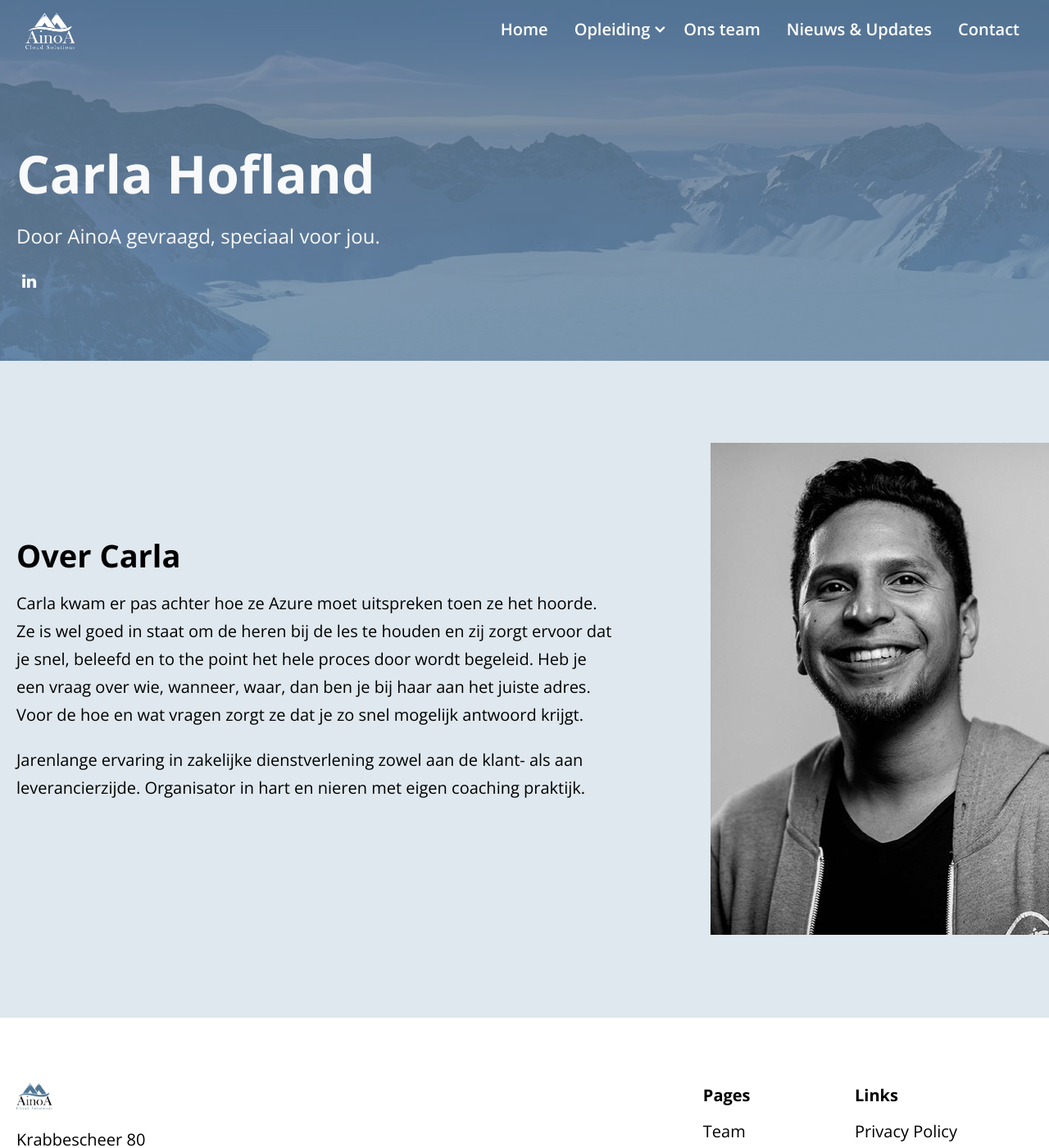
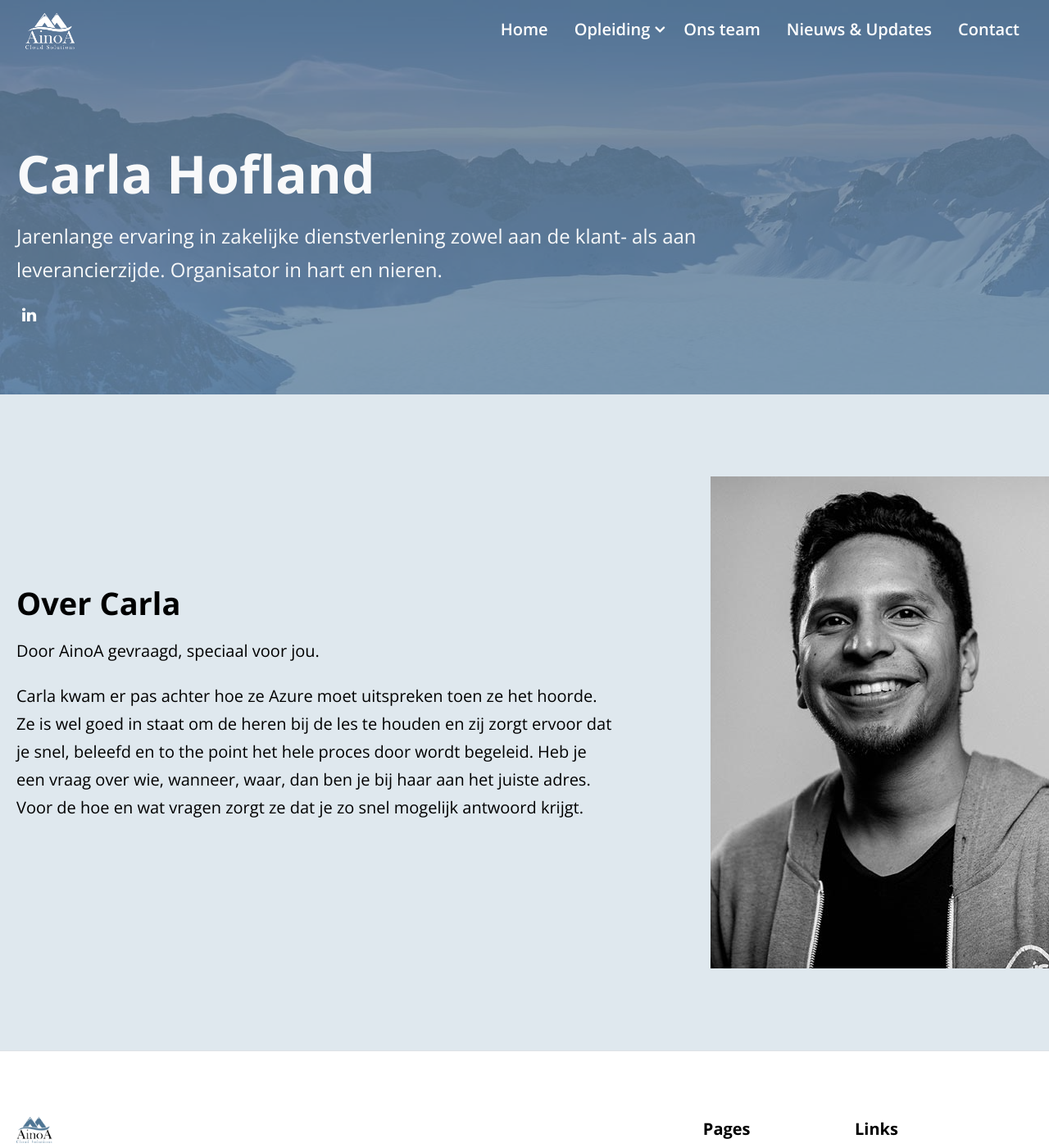
Before and after one commit to Dimtemp/ainoawebsite, a Jekyll site: the page built from _teams/carla-hofland.html, in a window 1280 px wide and 1400 px high. Shown: the whole window at 82% size. Built offline with Jekyll 4.4.1, drawn with Linux system fonts in a browser that asks for light colours.

Commit message:
Update carla-hofland.html

```diff
--- a/_teams/carla-hofland.html
+++ b/_teams/carla-hofland.html
@@ -17,9 +17,9 @@ website_link: #
 
 <ul class="feature-listing-style-2">
   <li>
+    <p class="text">Door AinoA gevraagd, speciaal voor jou.</p>
+  </li>
+  <li>
     <p class="text">Carla kwam er pas achter hoe ze Azure moet uitspreken toen ze het hoorde. Ze is wel goed in staat om de heren bij de les te houden en zij zorgt ervoor dat je snel, beleefd en to the point het hele proces door wordt begeleid. Heb je een vraag over wie, wanneer, waar, dan ben je bij haar aan het juiste adres. Voor de hoe en wat vragen zorgt ze dat je zo snel mogelijk antwoord krijgt.</p>
   </li>
-  <li>
-    <p class="text">Jarenlange ervaring in zakelijke dienstverlening zowel aan de klant- als aan leverancierzijde. Organisator in hart en nieren met eigen coaching praktijk.</p>
-  </li>
 </ul>
```
Also changed, not shown: other parts of _teams/carla-hofland.html (+1 -1 lines).
